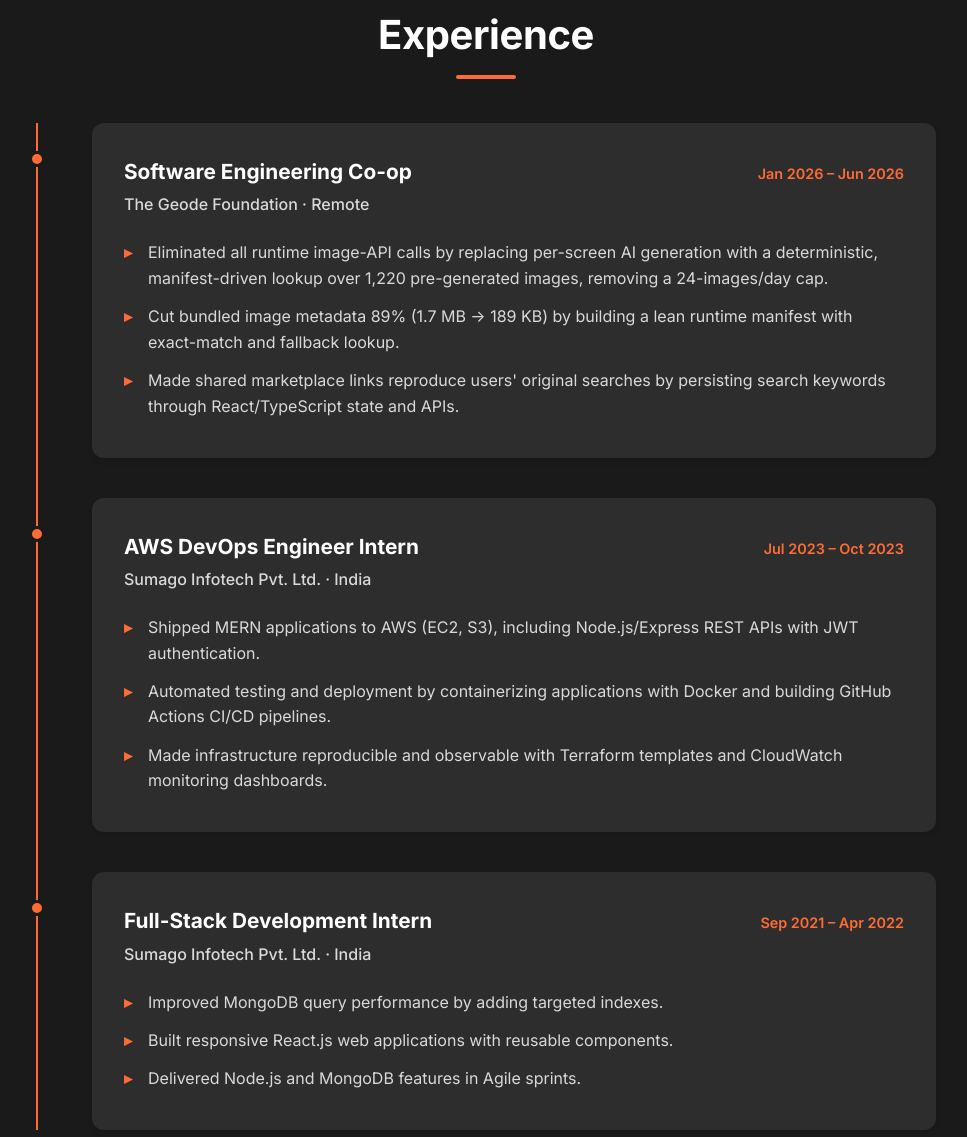
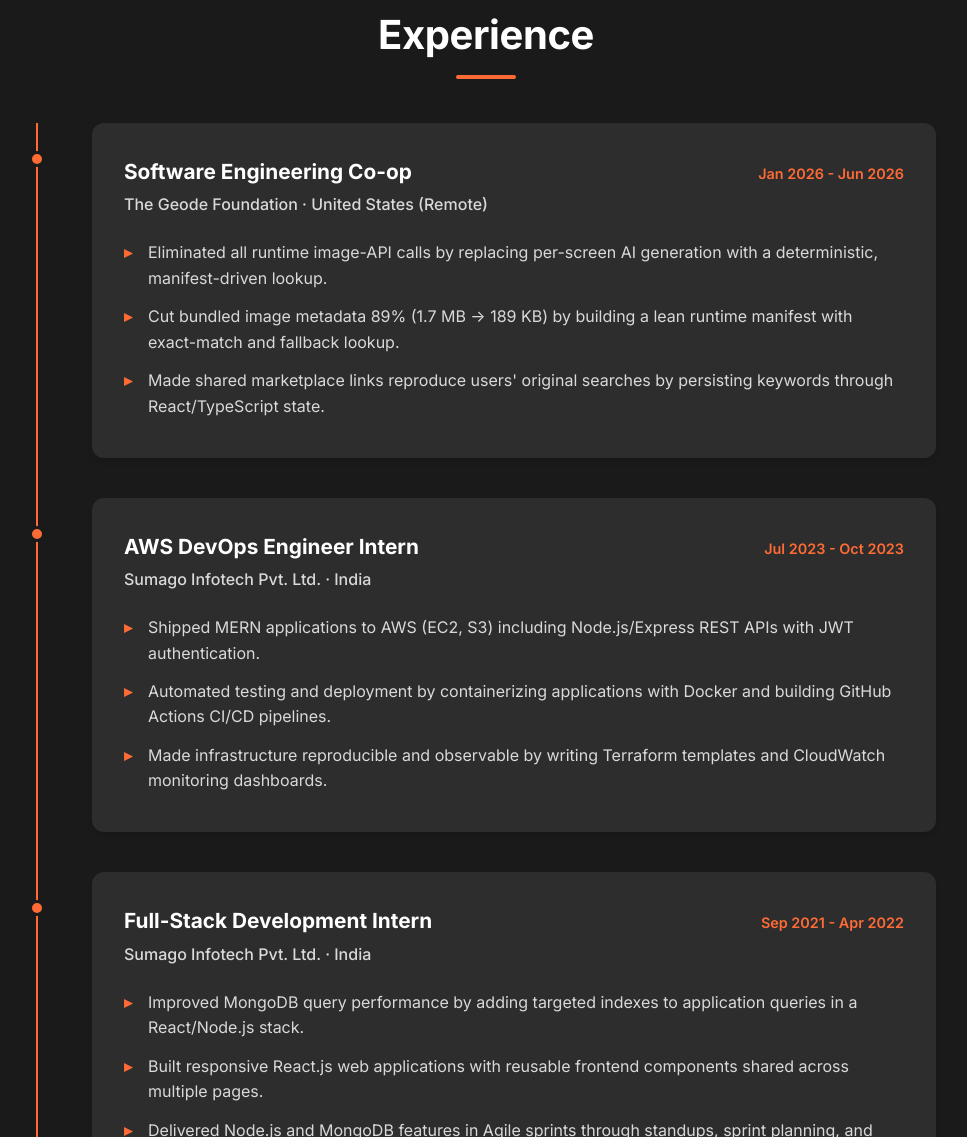
Before and after one commit to Pallavi-Nile-98/Portfolio-Pallavi-Nile, a website: page index.html in a window 1280 px wide. Shown: the part 1663-2800 px from the top of the page, without its empty margins (154-1121 px from the left). Drawn offline with Linux system fonts and the light colour scheme.

Commit message:
Align all portfolio content with the current resume word for word

```diff
--- a/index.html
+++ b/index.html
@@ -3,7 +3,7 @@
 <head>
     <meta charset="UTF-8">
     <meta name="viewport" content="width=device-width, initial-scale=1.0">
-    <meta name="description" content="Pallavi Nile — Software Engineer | Full-Stack, Cloud &amp; GenAI. I build software that is deterministic, tested, and deployed. Open to full-time roles starting January 2027.">
+    <meta name="description" content="Pallavi Nile — Software Engineer | Full-Stack, Cloud &amp; GenAI. Software engineer with 18 months of co-op and internship experience in React, TypeScript, Node.js, and AWS. Seeking a full-time software engineering, cloud, or AI engineering role from January 2027.">
     <meta name="author" content="Pallavi Nile">
     <meta name="theme-color" content="#faf9f6">
     <title>Pallavi Nile | Software Engineer</title>
@@ -11,13 +11,13 @@
     <!-- Open Graph -->
     <meta property="og:type" content="website">
     <meta property="og:title" content="Pallavi Nile | Software Engineer">
-    <meta property="og:description" content="Software Engineer | Full-Stack, Cloud &amp; GenAI. I build software that is deterministic, tested, and deployed.">
+    <meta property="og:description" content="Software Engineer | Full-Stack, Cloud &amp; GenAI. Software engineer with 18 months of co-op and internship experience in React, TypeScript, Node.js, and AWS.">
     <meta property="og:url" content="https://pallavi-nile-98.github.io/Portfolio-Pallavi-Nile/">
     <meta property="og:image" content="https://pallavi-nile-98.github.io/Portfolio-Pallavi-Nile/images/profile-photo.jpg">
     <meta property="og:image:alt" content="Portrait of Pallavi Nile">
     <meta name="twitter:card" content="summary_large_image">
     <meta name="twitter:title" content="Pallavi Nile | Software Engineer">
-    <meta name="twitter:description" content="Software Engineer | Full-Stack, Cloud &amp; GenAI. I build software that is deterministic, tested, and deployed.">
+    <meta name="twitter:description" content="Software Engineer | Full-Stack, Cloud &amp; GenAI. Software engineer with 18 months of co-op and internship experience in React, TypeScript, Node.js, and AWS.">
     <meta name="twitter:image" content="https://pallavi-nile-98.github.io/Portfolio-Pallavi-Nile/images/profile-photo.jpg">
 
     <link rel="canonical" href="https://pallavi-nile-98.github.io/Portfolio-Pallavi-Nile/">
@@ -25,7 +25,7 @@
     <link rel="apple-touch-icon" href="images/favicon.svg">
     <link rel="manifest" href="site.webmanifest">
 
-    <link rel="stylesheet" href="styles.css?v=20261004">
+    <link rel="stylesheet" href="styles.css?v=20261005">
     <link rel="preconnect" href="https://fonts.googleapis.com">
     <link rel="preconnect" href="https://fonts.gstatic.com" crossorigin>
     <link rel="preload" as="style" href="https://fonts.googleapis.com/css2?family=Inter:wght@400;500;600;700;800&display=swap" onload="this.onload=null;this.rel='stylesheet'">
@@ -37,7 +37,7 @@
       "@type": "Person",
       "name": "Pallavi Nile",
       "jobTitle": "Software Engineer",
-      "description": "Software Engineer | Full-Stack, Cloud & GenAI. I build software that is deterministic, tested, and deployed.",
+      "description": "Software engineer with 18 months of co-op and internship experience in React, TypeScript, Node.js, and AWS.",
       "alumniOf": [
         { "@type": "CollegeOrUniversity", "name": "Northeastern University" },
         { "@type": "CollegeOrUniversity", "name": "Amrutvahini College of Engineering" }
@@ -63,6 +63,8 @@
     <svg xmlns="http://www.w3.org/2000/svg" style="display:none">
         <symbol id="i-search" viewBox="0 0 512 512"><path d="M416 208c0 45.9-14.9 88.3-40 122.7L502.6 457.4c12.5 12.5 12.5 32.8 0 45.3s-32.8 12.5-45.3 0L330.7 376c-34.4 25.2-76.8 40-122.7 40C93.1 416 0 322.9 0 208S93.1 0 208 0S416 93.1 416 208zM208 352a144 144 0 1 0 0-288 144 144 0 1 0 0 288z"/></symbol>
         <symbol id="i-file-arrow-down" viewBox="0 0 384 512"><path d="M64 0C28.7 0 0 28.7 0 64V448c0 35.3 28.7 64 64 64H320c35.3 0 64-28.7 64-64V160H256c-17.7 0-32-14.3-32-32V0H64zM256 0V128H384L256 0zM216 232V334.1l31-31c9.4-9.4 24.6-9.4 33.9 0s9.4 24.6 0 33.9l-72 72c-9.4 9.4-24.6 9.4-33.9 0l-72-72c-9.4-9.4-9.4-24.6 0-33.9s24.6-9.4 33.9 0l31 31V232c0-13.3 10.7-24 24-24s24 10.7 24 24z"/></symbol>
+        <symbol id="i-location-dot" viewBox="0 0 384 512"><path d="M215.7 499.2C267 435 384 279.4 384 192C384 86 298 0 192 0S0 86 0 192c0 87.4 117 243 168.3 307.2c12.3 15.3 35.1 15.3 47.4 0zM192 128a64 64 0 1 1 0 128 64 64 0 1 1 0-128z"/></symbol>
+        <symbol id="i-phone" viewBox="0 0 512 512"><path d="M164.9 24.6c-7.7-18.6-28-28.5-47.4-23.2l-88 24C12.1 30.2 0 46 0 64C0 311.4 200.6 512 448 512c18 0 33.8-12.1 38.6-29.5l24-88c5.3-19.4-4.6-39.7-23.2-47.4l-96-40c-16.3-6.8-35.2-2.1-46.3 11.6L304.7 368C234.3 334.7 177.3 277.7 144 207.3L193.3 167c13.7-11.2 18.4-30 11.6-46.3l-40-96z"/></symbol>
         <symbol id="i-envelope" viewBox="0 0 512 512"><path d="M48 64C21.5 64 0 85.5 0 112c0 15.1 7.1 29.3 19.2 38.4L236.8 313.6c11.4 8.5 27 8.5 38.4 0L492.8 150.4c12.1-9.1 19.2-23.3 19.2-38.4c0-26.5-21.5-48-48-48H48zM0 176V384c0 35.3 28.7 64 64 64H448c35.3 0 64-28.7 64-64V176L294.4 339.2c-22.8 17.1-54 17.1-76.8 0L0 176z"/></symbol>
         <symbol id="i-chevron-down" viewBox="0 0 512 512"><path d="M233.4 406.6c12.5 12.5 32.8 12.5 45.3 0l192-192c12.5-12.5 12.5-32.8 0-45.3s-32.8-12.5-45.3 0L256 338.7 86.6 169.4c-12.5-12.5-32.8-12.5-45.3 0s-12.5 32.8 0 45.3l192 192z"/></symbol>
         <symbol id="i-arrow-up" viewBox="0 0 384 512"><path d="M214.6 41.4c-12.5-12.5-32.8-12.5-45.3 0l-160 160c-12.5 12.5-12.5 32.8 0 45.3s32.8 12.5 45.3 0L160 141.2V448c0 17.7 14.3 32 32 32s32-14.3 32-32V141.2L329.4 246.6c12.5 12.5 32.8 12.5 45.3 0s12.5-32.8 0-45.3l-160-160z"/></symbol>
@@ -122,12 +124,12 @@
             <div class="container">
                 <div class="hero-content">
                     <div class="hero-text">
-                        <p class="hero-eyebrow">Open to full-time roles starting January 2027</p>
+                        <p class="hero-eyebrow">Boston, MA</p>
                         <h1 class="hero-title" id="hero-heading">
                             <span class="name">Pallavi Nile</span>
                         </h1>
                         <p class="hero-subtitle">Software Engineer | Full-Stack, Cloud &amp; GenAI</p>
-                        <p class="hero-description">I build software that is deterministic, tested, and deployed.</p>
+                        <p class="hero-description">Software engineer with 18 months of co-op and internship experience in React, TypeScript, Node.js, and AWS. Removed a 24-images/day API cap at The Geode Foundation by serving 1,220 pre-generated images through a deterministic manifest. Seeking a full-time software engineering, cloud, or AI engineering role building on AWS from January 2027.</p>
                         <div class="hero-buttons">
                             <a href="#projects" class="btn btn-primary">View projects</a>
                             <a href="Pallavi_Nile_Resume.pdf" class="btn btn-secondary" data-resume-link target="_blank" rel="noopener">
@@ -278,8 +280,8 @@
         </div>
     </div>
 
-    <script src="js/content.js?v=20261004"></script>
-    <script src="js/render.js?v=20261004"></script>
-    <script src="js/app.js?v=20261004"></script>
+    <script src="js/content.js?v=20261005"></script>
+    <script src="js/render.js?v=20261005"></script>
+    <script src="js/app.js?v=20261005"></script>
 </body>
 </html>
--- a/js/content.js
+++ b/js/content.js
@@ -13,8 +13,14 @@
   person: {
     name: 'Pallavi Nile',
     headline: 'Software Engineer | Full-Stack, Cloud & GenAI',
-    tagline: 'I build software that is deterministic, tested, and deployed.',
-    status: 'Open to full-time roles starting January 2027',
+    status: 'Seeking a full-time software engineering, cloud, or AI engineering role building on AWS from January 2027.',
+    summary: [
+      'Software engineer with 18 months of co-op and internship experience in React, TypeScript, Node.js, and AWS.',
+      'Removed a 24-images/day API cap at The Geode Foundation by serving 1,220 pre-generated images through a deterministic manifest.',
+    ],
+    location: 'Boston, MA',
+    phone: '617-431-8094',
+    phoneHref: '+16174318094',
     email: 'npallavi0401@gmail.com',
     linkedin: 'https://www.linkedin.com/in/pallavi-nile',
     github: 'https://github.com/pallavi-nile-98',
@@ -34,14 +40,14 @@
       id: 'geode',
       role: 'Software Engineering Co-op',
       company: 'The Geode Foundation',
-      location: 'Remote',
+      location: 'United States (Remote)',
       start: '2026-01',
       end: '2026-06',
-      dateLabel: 'Jan 2026 – Jun 2026',
+      dateLabel: 'Jan 2026 - Jun 2026',
       details: [
-        'Eliminated all runtime image-API calls by replacing per-screen AI generation with a deterministic, manifest-driven lookup over 1,220 pre-generated images, removing a 24-images/day cap.',
+        'Eliminated all runtime image-API calls by replacing per-screen AI generation with a deterministic, manifest-driven lookup.',
         'Cut bundled image metadata 89% (1.7 MB → 189 KB) by building a lean runtime manifest with exact-match and fallback lookup.',
-        "Made shared marketplace links reproduce users' original searches by persisting search keywords through React/TypeScript state and APIs.",
+        "Made shared marketplace links reproduce users' original searches by persisting keywords through React/TypeScript state.",
       ],
     },
     {
@@ -51,11 +57,11 @@
       location: 'India',
       start: '2023-07',
       end: '2023-10',
-      dateLabel: 'Jul 2023 – Oct 2023',
+      dateLabel: 'Jul 2023 - Oct 2023',
       details: [
-        'Shipped MERN applications to AWS (EC2, S3), including Node.js/Express REST APIs with JWT authentication.',
+        'Shipped MERN applications to AWS (EC2, S3) including Node.js/Express REST APIs with JWT authentication.',
         'Automated testing and deployment by containerizing applications with Docker and building GitHub Actions CI/CD pipelines.',
-        'Made infrastructure reproducible and observable with Terraform templates and CloudWatch monitoring dashboards.',
+        'Made infrastructure reproducible and observable by writing Terraform templates and CloudWatch monitoring dashboards.',
       ],
     },
     {
@@ -65,11 +71,11 @@
       location: 'India',
       start: '2021-09',
       end: '2022-04',
-      dateLabel: 'Sep 2021 – Apr 2022',
+      dateLabel: 'Sep 2021 - Apr 2022',
       details: [
-        'Improved MongoDB query performance by adding targeted indexes.',
-        'Built responsive React.js web applications with reusable components.',
-        'Delivered Node.js and MongoDB features in Agile sprints.',
+        'Improved MongoDB query performance by adding targeted indexes to application queries in a React/Node.js stack.',
+        'Built responsive React.js web applications with reusable frontend components shared across multiple pages.',
+        'Delivered Node.js and MongoDB features in Agile sprints through standups, sprint planning, and Git-based collaboration.',
       ],
     },
   ],
@@ -77,22 +83,22 @@
   education: [
     {
       id: 'northeastern',
-      degree: 'M.S. Information Systems',
+      degree: 'M.S., Information Systems',
       school: 'Northeastern University',
-      dateLabel: 'Sep 2024 – Dec 2026',
+      dateLabel: 'Sep 2024 - Dec 2026',
     },
     {
       id: 'avcoe',
-      degree: 'B.E. Computer Engineering',
+      degree: 'B.E., Computer Engineering',
       school: 'Amrutvahini College of Engineering (AVCOE)',
-      dateLabel: 'Jul 2019 – Jul 2023',
+      dateLabel: 'Jul 2019 - Jul 2023',
     },
   ],
 
   certifications: [
     {
       id: 'aws-saa',
-      name: 'AWS Certified Solutions Architect – Associate (SAA-C03)',
+      name: 'AWS Certified Solutions Architect - Associate (SAA-C03)',
       issuer: 'Amazon Web Services',
       date: 'Mar 2026',
       icon: 'aws',
@@ -111,13 +117,13 @@
       id: 'frontend',
       title: 'Frontend',
       icon: 'cube',
-      skills: ['React.js', 'Redux Toolkit'],
+      skills: ['React.js', 'Redux Toolkit', 'Responsive Web Design'],
     },
     {
       id: 'backend',
       title: 'Backend and Data',
       icon: 'server',
-      skills: ['Spring Boot', 'Node.js', 'Express.js', 'FastAPI', 'REST APIs', 'PostgreSQL', 'MongoDB', 'OpenSearch'],
+      skills: ['Spring Boot', 'JPA', 'Node.js', 'Express.js', 'FastAPI', 'REST APIs', 'JWT', 'PostgreSQL', 'MongoDB', 'OpenSearch'],
     },
     {
       id: 'cloud',
@@ -133,15 +139,15 @@
     },
     {
       id: 'ai',
-      title: 'AI',
+      title: 'AI and ML',
       icon: 'brain',
-      skills: ['RAG', 'Embeddings', 'Hybrid Search', 'LLM APIs', 'Playwright automation'],
+      skills: ['Generative AI', 'LLM Applications', 'RAG', 'Embeddings', 'Hybrid Search (BM25 + Vector)', 'OpenAI API'],
     },
     {
       id: 'testing',
-      title: 'Testing',
+      title: 'Testing and Delivery',
       icon: 'vial',
-      skills: ['JUnit 5', 'Mockito', 'Testcontainers', 'pytest'],
+      skills: ['JUnit 5', 'Mockito', 'Testcontainers', 'pytest', 'Playwright', 'CI/CD', 'Code Reviews', 'Agile/Scrum'],
     },
   ],
 
@@ -154,12 +160,10 @@
       id: 'computer-use-engine',
       title: 'Computer-Use Capability Engine',
       icon: 'robot',
-      problem:
-        'Most AI agents call the model on every step, which makes them slow, costly, and unpredictable.',
       highlights: [
-        "An LLM discovers a legacy-UI workflow once; it's compiled into a typed, versioned artifact that replays deterministically with no model in the loop.",
-        'Host/action allowlists, approval gates, redacted evidence logs, and same-session human handoff.',
-        'Retries, recoverable states, and hard failures validated through failure injection, so every run is auditable.',
+        'Removed the LLM from the execution loop by compiling a once-discovered legacy-UI workflow into a typed, versioned artifact.',
+        'Enforced safe execution with host/action allowlists, approval gates, redacted evidence logs, and same-session human handoff.',
+        'Made every run auditable by validating retries, recoverable states, and hard failures through controlled failure injection.',
       ],
       stack: ['Python', 'Playwright', 'FastAPI', 'Pydantic', 'OpenAI API'],
       githubUrl: 'https://github.com/Pallavi-Nile-98/computer-use-capability-engine',
@@ -169,11 +173,11 @@
       title: 'Claims Approval API',
       icon: 'file-invoice-dollar',
       highlights: [
-        '4-state claims workflow with separation of duties and optimistic locking; 59 automated tests (JUnit 5, Mockito, Testcontainers) in CI in under a minute.',
-        '39 AWS resources via Terraform: multi-AZ VPC, ECS Fargate behind an ALB, private RDS, least-privilege IAM, ~$0.07/hour.',
-        'Induced and traced a database outage hidden ~25 minutes by security-group connection tracking; documented in a runbook.',
+        'Enforced a 4-state claims workflow with separation of duties and optimistic locking in a Spring Boot 3 / Java 21 REST API.',
+        'Covered every state transition and error path with 61 tests (JUnit 5, Mockito, Testcontainers), run in CI in under 1 minute.',
+        'Deployed 39 Terraform-managed AWS resources at ~$0.07/hour, then induced and resolved 5 failures, documented in a runbook.',
       ],
-      stack: ['Java 21', 'Spring Boot 3', 'PostgreSQL', 'Terraform', 'AWS (ECS Fargate, RDS, ALB)', 'GitHub Actions'],
+      stack: ['Java 21', 'Spring Boot 3', 'PostgreSQL', 'Terraform', 'AWS (ECS Fargate, RDS, ALB)', 'Docker', 'GitHub Actions'],
       githubUrl: 'https://github.com/Pallavi-Nile-98/claims-approval-api',
     },
     {
@@ -182,9 +186,9 @@
       icon: 'book-open',
       status: 'In progress',
       highlights: [
-        'Async arXiv ingestion with OCR fallback and section-aware chunking that keeps citation context.',
-        'Hybrid BM25 + vector retrieval with zero-downtime re-indexing via versioned OpenSearch indices and alias swaps.',
-        '11-table PostgreSQL schema that makes pipeline re-runs duplicate-free; 358 automated tests in CI.',
+        'Preserved section context for citations by building async arXiv ingestion with OCR fallback and section-aware chunking.',
+        'Enabled hybrid BM25 + vector retrieval with zero-downtime re-indexing via versioned OpenSearch indices and alias swaps.',
+        'Made pipeline re-runs duplicate-free with an 11-table PostgreSQL schema using unique constraints, backed by 358 CI-run tests.',
       ],
       stack: ['Python', 'PostgreSQL', 'OpenSearch', 'Docker', 'GitHub Actions'],
       githubUrl: 'https://github.com/Pallavi-Nile-98/AI-Research-Paper-Curator_RAG-System',
--- a/styles.css
+++ b/styles.css
@@ -1018,6 +1018,7 @@
     margin-bottom: 0.15rem;
 }
 
+.contact-details p,
 .contact-details a {
     color: var(--text-secondary);
     text-decoration: none;
```
Also changed, not shown: 404.html (+1 -1 lines), js/render.js (+7 -1 lines), tests/content.test.js (+1 -1 lines).
